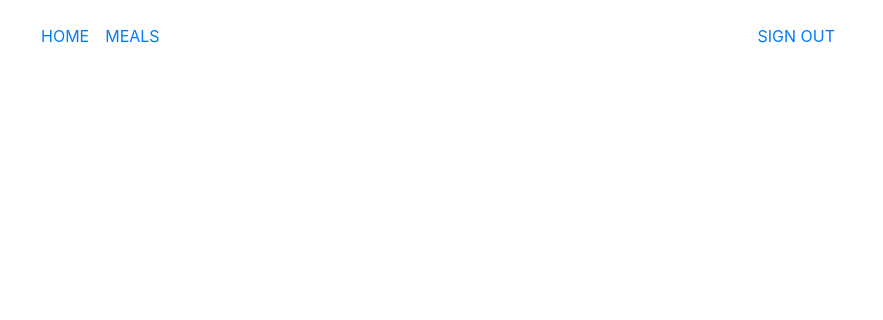
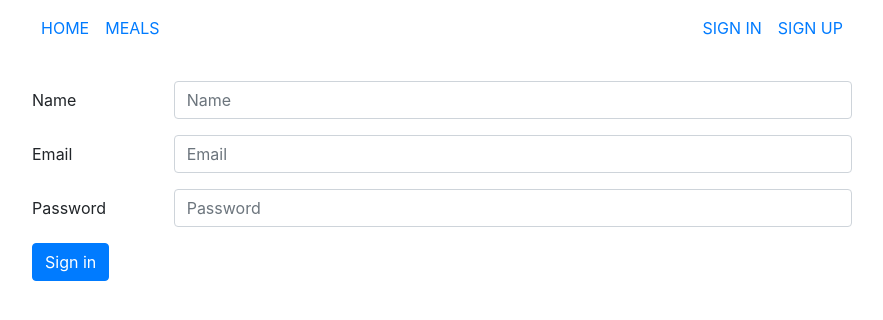
Before and after one commit to hedaukartik/TataAIG, a React (Create React App) app in the folder frontend/: page /signup in a window 1280 px wide. Shown: the top 320 px of the page, without its empty margins (198-1081 px from the left). Built offline with nearby package versions, Linux system fonts and the light colour scheme.

Commit message:
SignUp Component base

```diff
--- a/frontend/src/App.js
+++ b/frontend/src/App.js
@@ -2,6 +2,7 @@ import React from "react";
 import { Route, Switch } from "react-router-dom";
 import Header from "./components/header/Header";
 import HomePage from "./components/home/HomePage";
+import SignUp from "./components/signup/SignUp";
 import "./App.scss";
 
 function App() {
@@ -10,6 +11,7 @@ function App() {
 			<Header />
 			<Switch>
 				<Route exact path="/" component={HomePage} />
+				<Route path="/signup" component={SignUp} />
 			</Switch>
 		</div>
 	);
--- a/frontend/src/components/header/Header.js
+++ b/frontend/src/components/header/Header.js
@@ -19,7 +19,7 @@ const Header = () => {
 					</li>
 				</ul>
 				<ul className="navbar-nav ml-auto">
-					{true ? (
+					{false ? (
 						<li className="nav-item">
 							<Link className="nav-link">
 								<div className="nav-link">SIGN OUT</div>
--- /dev/null
+++ b/frontend/src/components/signup/SignUp.js
@@ -0,0 +1,76 @@
+import React, { useState } from "react";
+
+const SignUp = () => {
+	const [request, setRequest] = useState({
+		name: "",
+		email: "",
+		password: "",
+	});
+
+	const handleInputChange = (e) => {
+		const { name, value } = e.target;
+		setRequest({ ...request, [name]: value });
+	};
+
+	const handleSubmit = (e) => {
+		e.preventDefault();
+		//const signUpRequest = Object.assign({}, request);
+	};
+
+	return (
+		<div className="container">
+			<form onSubmit={handleSubmit}>
+				<div className="form-group row">
+					<label for="name" className="col-sm-2 col-form-label">
+						Name
+					</label>
+					<div className="col-sm-10">
+						<input
+							type="text"
+							name="name"
+							value={request.name}
+							onChange={handleInputChange}
+							className="form-control"
+							placeholder="Name"
+						/>
+					</div>
+				</div>
+				<div className="form-group row">
+					<label for="email" className="col-sm-2 col-form-label">
+						Email
+					</label>
+					<div className="col-sm-10">
+						<input
+							type="email"
+							className="form-control"
+							name="email"
+							placeholder="Email"
+							value={request.email}
+							onChange={handleInputChange}
+						/>
+					</div>
+				</div>
+				<div className="form-group row">
+					<label for="password" className="col-sm-2 col-form-label">
+						Password
+					</label>
+					<div className="col-sm-10">
+						<input
+							type="password"
+							className="form-control"
+							placeholder="Password"
+							name="password"
+							value={request.password}
+							onChange={handleInputChange}
+						/>
+					</div>
+				</div>
+				<button type="submit" className="btn btn-primary ">
+					Sign in
+				</button>
+			</form>
+		</div>
+	);
+};
+
+export default SignUp;
```
